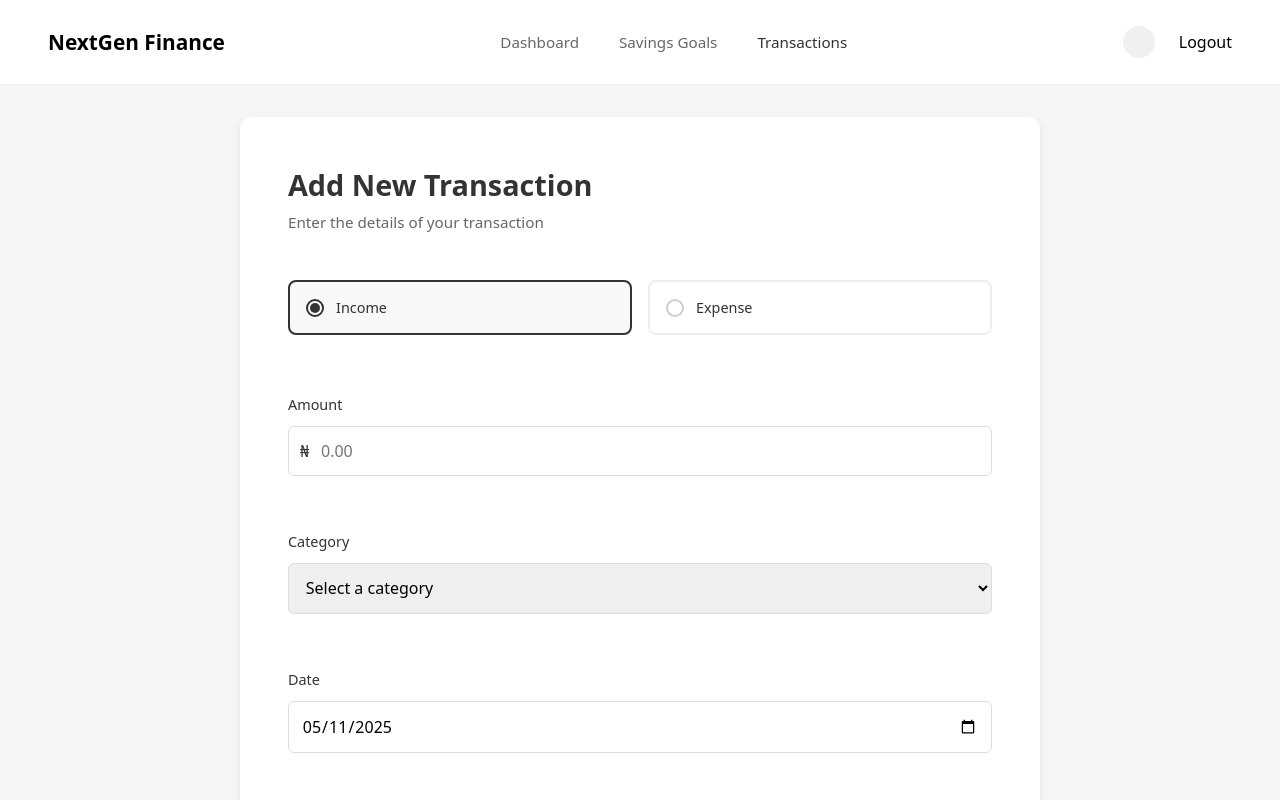
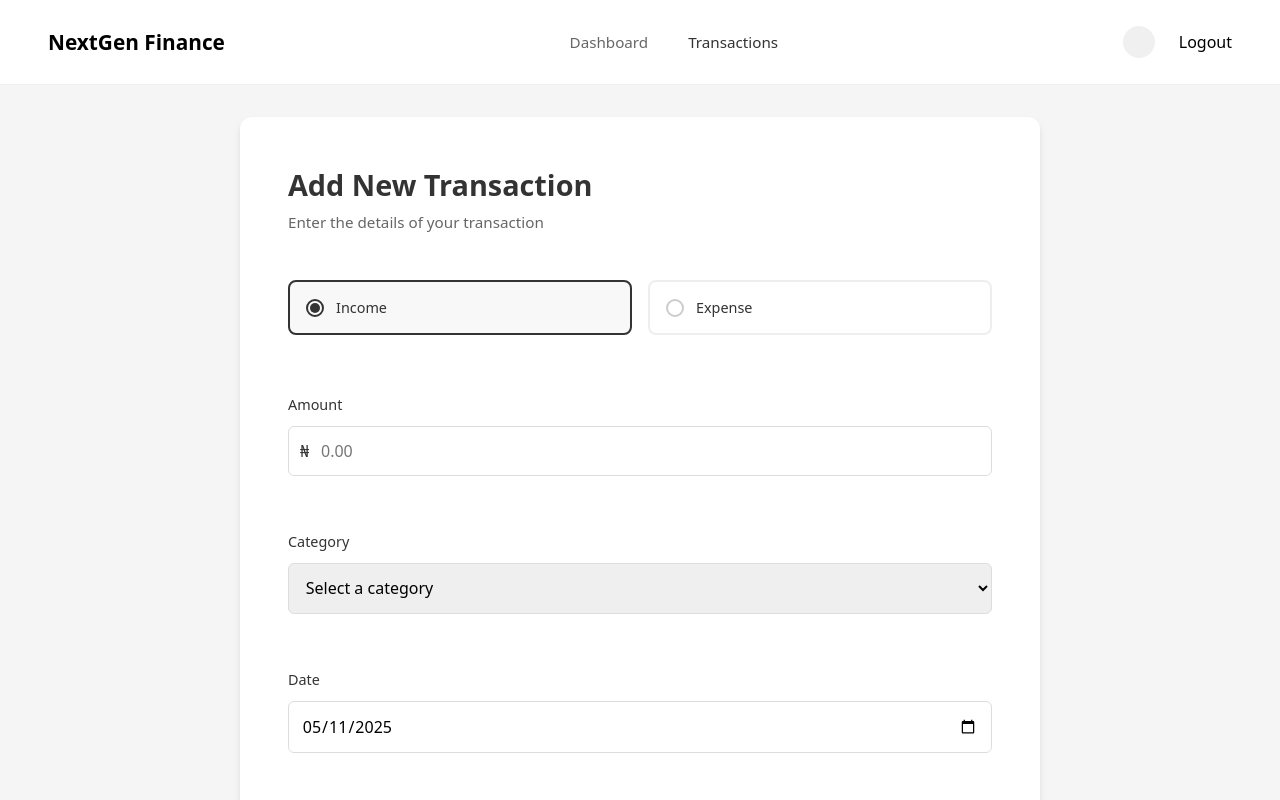
Before and after one commit to OveaTrint/student-finance-webapp, a plain HTML site: page transaction.html in a window 1280 px wide. Shown: the top 800 px of the page. Drawn offline with Linux system fonts and the light colour scheme; sample sign-in values are in the browser's storage.

Commit message:
Update transaction.html

```diff
--- a/transaction.html
+++ b/transaction.html
@@ -16,7 +16,6 @@
             </div>
         <div class="nav-links">
             <a href="dashboard.html" class="nav-link">Dashboard</a>
-            <a href="saving_goal.html" class="nav-link">Savings Goals</a>
             <a href="transaction.html" class="nav-link active">Transactions</a>
         </div>
          <div class="user-menu">
```
